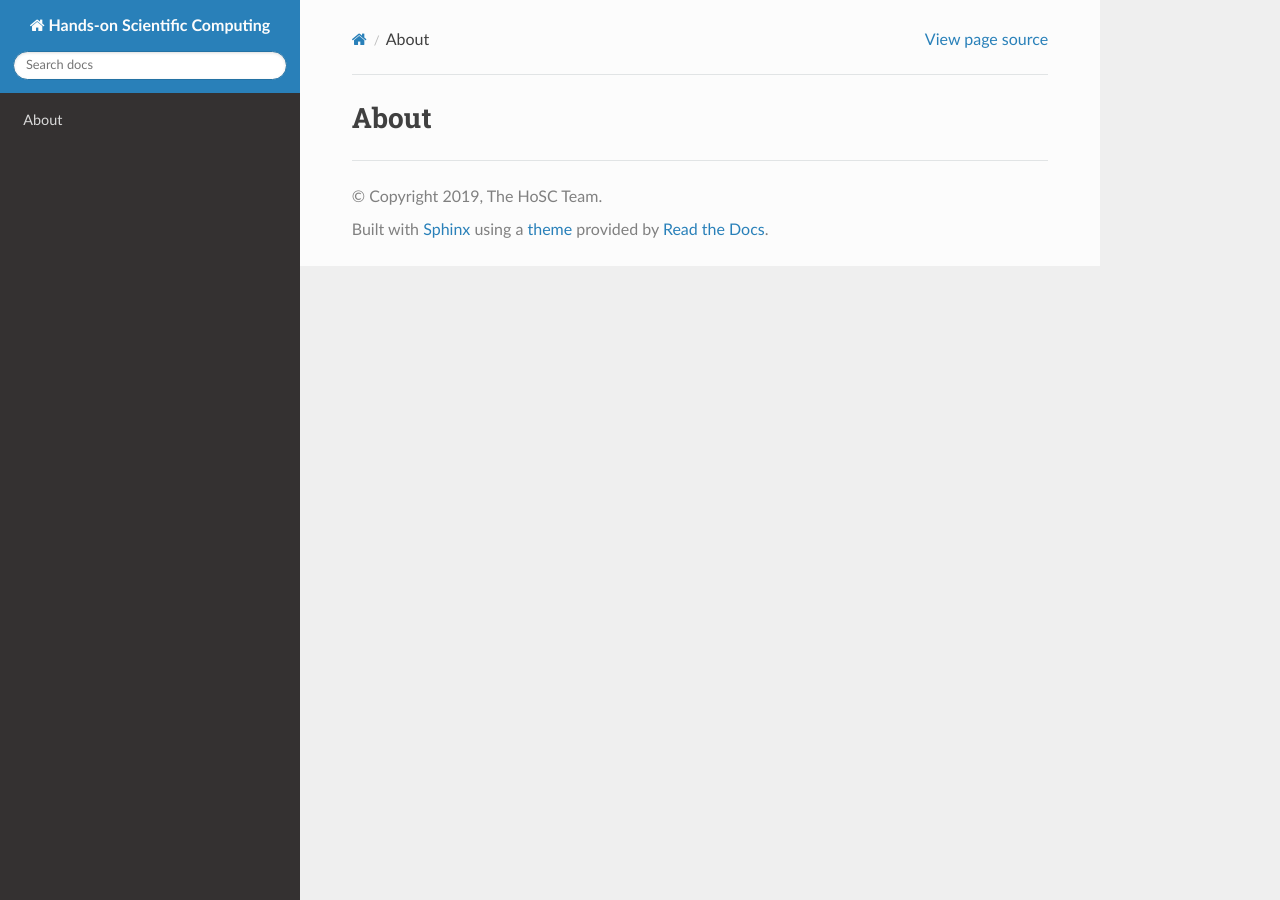
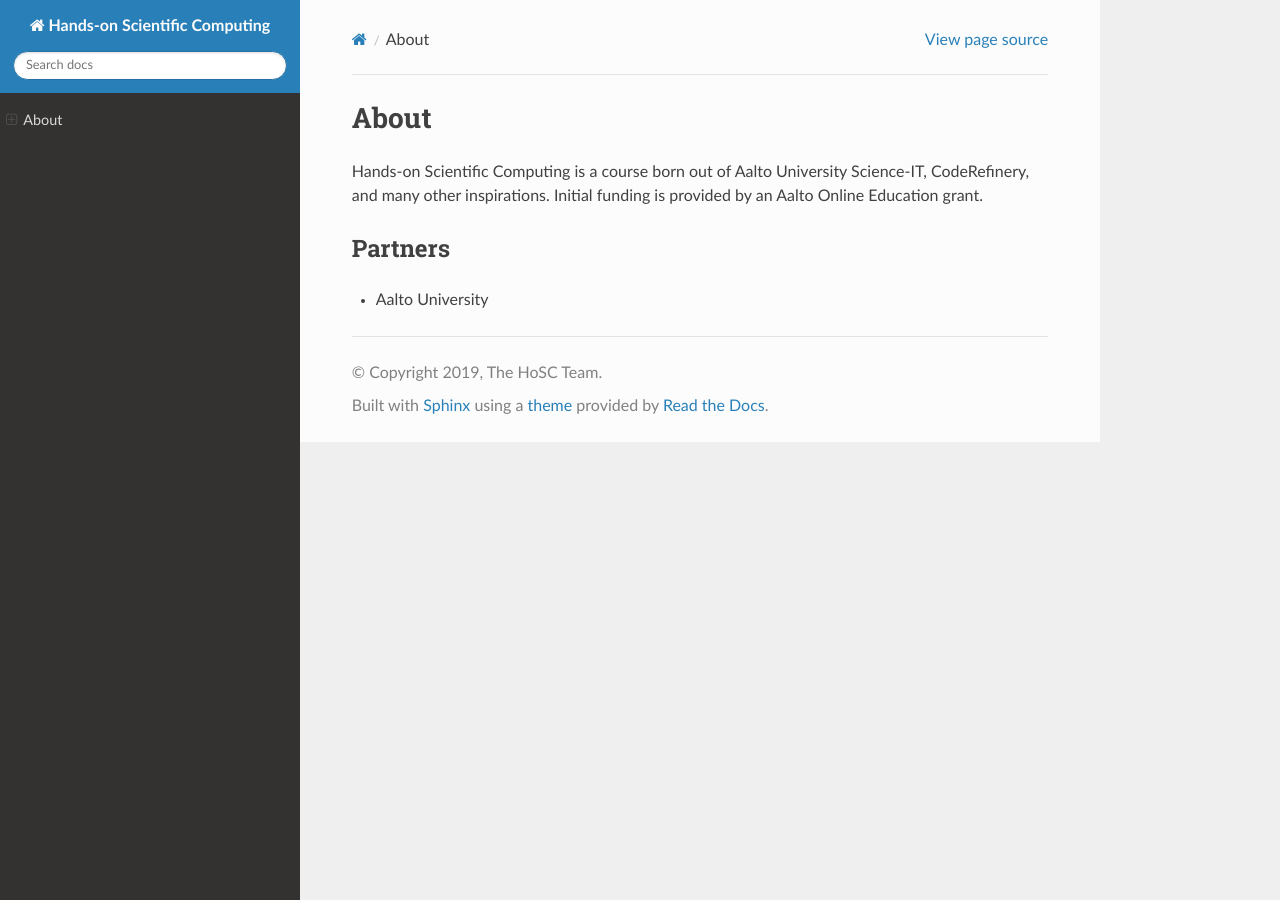
Before and after one commit to coderefinery/handsonscicomp, a Sphinx documentation site: the page built from source/about.rst, in a window 1280 px wide. Built offline with Sphinx 7.4.7 and the Read the Docs theme 2.0.0, drawn with Linux system fonts in a browser that asks for light colours.

Commit message:
about.rst: basic draft

```diff
--- a/source/about.rst
+++ b/source/about.rst
@@ -1,2 +1,11 @@
 About
 =====
+
+Hands-on Scientific Computing is a course born out of Aalto University
+Science-IT, CodeRefinery, and many other inspirations.  Initial
+funding is provided by an Aalto Online Education grant.
+
+Partners
+--------
+
+* Aalto University
```
